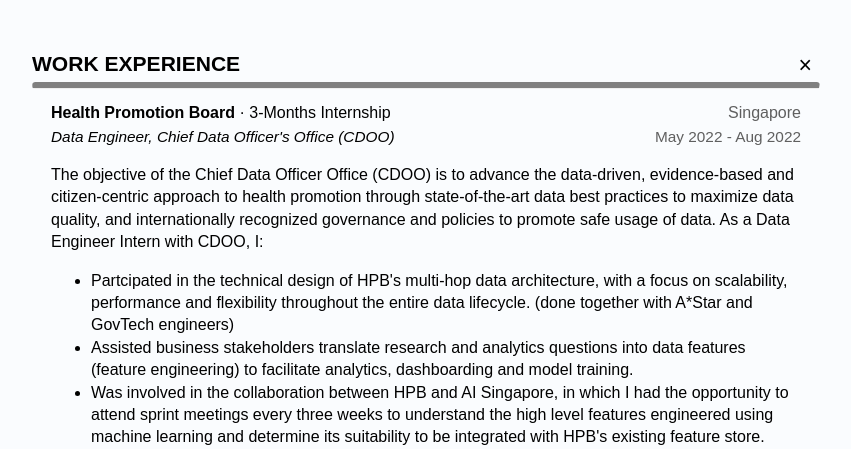
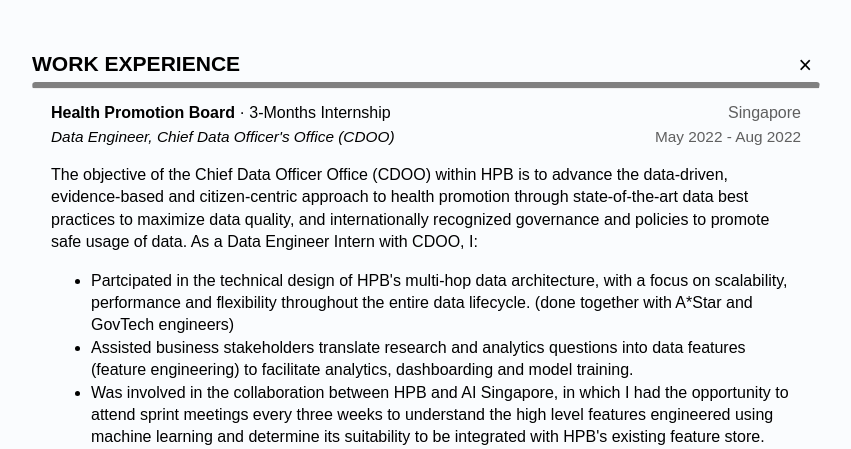
Before and after one commit to shivnarayanan/personal-website, a Flask app: page /experience in a window 1280 px wide. Shown: the part 86-535 px from the top of the page, without its empty margins (214-1065 px from the left). Run offline with Flask 2, Linux system fonts and the light colour scheme.

Commit message:
Update experience.html

```diff
--- a/templates/experience.html
+++ b/templates/experience.html
@@ -18,7 +18,7 @@
                 <p style="margin-top: -15px; float: right; color:rgb(95, 95, 95); font-size: 96%">May 2022 - Aug 2022</p>
                 <p style="margin-top: -15px; font-size: 96%; font-style: italic;"> Data Engineer, Chief Data Officer's Office (CDOO) </p>
                 <p>
-                    The objective of the Chief Data Officer Office (CDOO) is to advance the data-driven, evidence-based and citizen-centric approach to health promotion
+                    The objective of the Chief Data Officer Office (CDOO) within HPB is to advance the data-driven, evidence-based and citizen-centric approach to health promotion
                     through state-of-the-art data best practices to maximize data quality, and internationally recognized governance and policies to promote safe usage of data.
                     As a Data Engineer Intern with CDOO, I:
                 </p>
```
